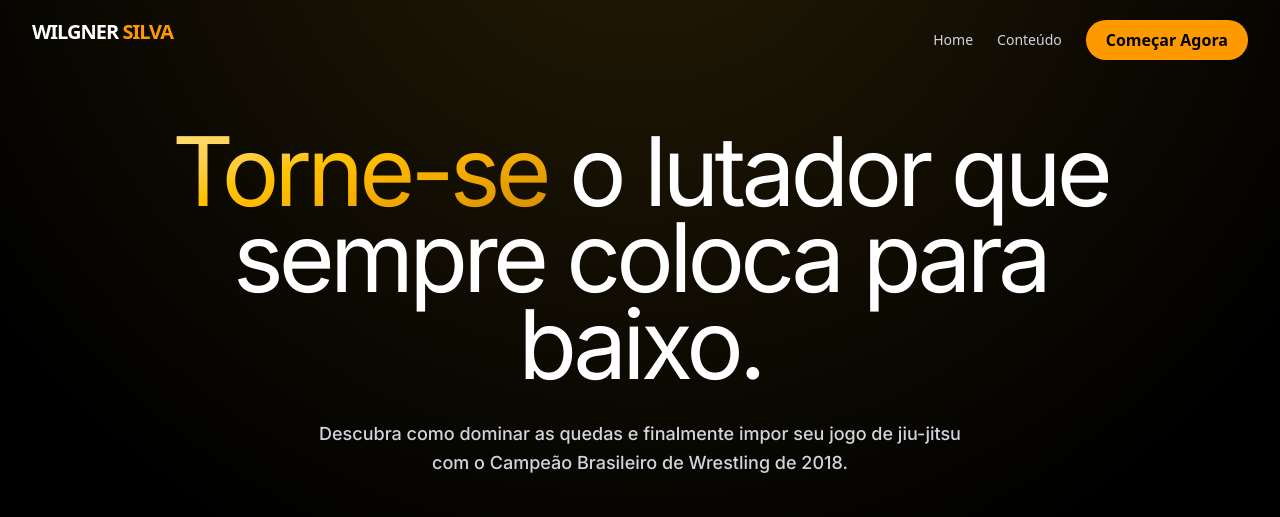
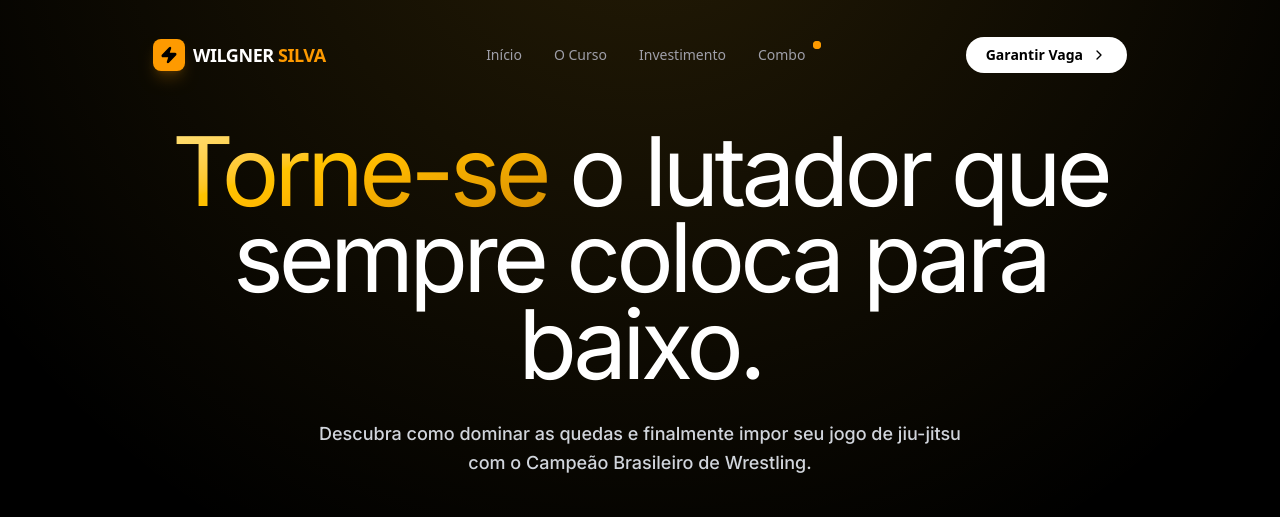
Before and after one commit to coutinho98/newwilgner, a React (Vite) app: page / in a window 1280 px wide. Shown: the top 517 px of the page. Built offline with nearby package versions, Linux system fonts and the light colour scheme.

Commit message:
feat: added a navbar

```diff
--- a/src/components/CourseOverview.tsx
+++ b/src/components/CourseOverview.tsx
@@ -13,7 +13,7 @@ export function CourseOverview() {
     const modules = [
         {
             title: "MOVIMENTOS BÁSICOS",
-            desc: "Este módulo te ensina as quedas mais eficazes do wrestling moderno com uma metodologia única: cada técnica é quebrada em seus componentes essenciais para garantir execução perfeita. Você dominará as duas quedas que resolvem 80% das situações - Single Leg e Double Leg - além de suas variações mais letais e as defesas que te tornarão impossível de derrubar.",
+            desc: "Este módulo te ensina as quedas mais eficazes do wrestling moderno com uma metodologia única: cada técnica é quebrada em seus componentes essenciais para garantir execução perfeita. Você dominará as duas quedas que resolvem 80% das situações - Single Leg e Double Leg.",
             icon: <Target size={24} />,
             image: Basic
         },
--- a/src/components/Hero.tsx
+++ b/src/components/Hero.tsx
@@ -38,7 +38,7 @@ export function Hero() {
                 </h1>
 
                 <p className="text-base lg:text-lg text-gray-300 mb-10 leading-relaxed max-w-2xl font-medium">
-                    Descubra como dominar as quedas e finalmente impor seu jogo de jiu-jitsu com o Campeão Brasileiro de Wrestling de 2018.
+                    Descubra como dominar as quedas e finalmente impor seu jogo de jiu-jitsu com o Campeão Brasileiro de Wrestling.
                 </p>
 
                 <div className="font-inter flex flex-col sm:flex-row gap-4 items-center justify-center mb-30">
--- a/src/components/Navbar.tsx
+++ b/src/components/Navbar.tsx
@@ -1,47 +1,108 @@
-import { useState } from 'react';
+import { useState, useEffect } from 'react';
+import { Menu, X, Zap, ChevronRight } from 'lucide-react';
+import { motion, AnimatePresence } from 'framer-motion';
 
 export function Navbar() {
   const [isOpen, setIsOpen] = useState(false);
+  const [scrolled, setScrolled] = useState(false);
+
+  useEffect(() => {
+    const handleScroll = () => setScrolled(window.scrollY > 20);
+    window.addEventListener('scroll', handleScroll);
+    return () => window.removeEventListener('scroll', handleScroll);
+  }, []);
+
+  const navLinks = [
+    { name: 'Início', href: '#home' },
+    { name: 'O Curso', href: '#conteudo' },
+    { name: 'Investimento', href: '#pricing' },
+    { name: 'Combo', href: '#combo', isNew: true },
+  ];
 
   return (
-    <nav className="fixed top-0 w-full z-50 ">
-      <div className="max-w-7xl mx-auto px-4 sm:px-6 lg:px-8">
-        <div className="flex justify-between h-20 items-center">
-          <div className="flex-shrink-0 flex items-center">
-             <h4 className="text-white font-bold tracking-tighter text-xl mb-4 uppercase">
-                            WILGNER <span className="text-amber-500">silva</span>
-                        </h4>
+    <nav className="fixed top-0 w-full z-50 flex justify-center p-4 md:p-6">
+      <motion.div
+        initial={{ y: -20, opacity: 0 }}
+        animate={{ y: 0, opacity: 1 }}
+        className={`flex items-center justify-between w-full max-w-5xl px-6 py-3 rounded-full transition-all duration-500 border ${scrolled
+            ? 'bg-zinc-950/70 backdrop-blur-xl border-white/10 shadow-[0_8px_32px_rgba(0,0,0,0.5)]'
+            : 'bg-transparent border-transparent'
+          }`}
+      >
+        {/* Logo Estilo Minimalista */}
+        <div className="flex items-center gap-2">
+          <div className="w-8 h-8 bg-amber-500 rounded-lg flex items-center justify-center shadow-lg shadow-amber-500/20">
+            <Zap size={18} className="text-black fill-current" />
           </div>
+          <span className="text-white font-bold tracking-tight text-lg hidden sm:block">
+            WILGNER <span className="text-amber-500">SILVA</span>
+          </span>
+        </div>
 
-          <div className="hidden md:flex items-center space-x-6">
-            <a href="#home" className="text-gray-300 hover:text-amber-400 transition-colors font-medium text-sm">Home</a>
-            <a href="#conteudo" className="text-gray-300 hover:text-amber-400 transition-colors font-medium text-sm">Conteúdo</a>
-            <button className="bg-amber-500 text-black px-5 py-2 rounded-full font-bold">
-              Começar Agora
-            </button>
-          </div>
+        {/* Links Centrais (Desktop) */}
+        <div className="hidden md:flex items-center gap-8">
+          {navLinks.map((link) => (
+            <a
+              key={link.name}
+              href={link.href}
+              className="relative text-sm font-medium text-zinc-400 hover:text-white transition-colors group"
+            >
+              {link.name}
+              {link.isNew && (
+                <span className="absolute -top-1 -right-4 flex h-2 w-2">
+                  <span className="animate-ping absolute inline-flex h-full w-full rounded-full bg-amber-400 opacity-75"></span>
+                  <span className="relative inline-flex rounded-full h-2 w-2 bg-amber-500"></span>
+                </span>
+              )}
+              <span className="absolute -bottom-1 left-1/2 w-0 h-px bg-amber-500 transition-all duration-300 group-hover:w-1/2 group-hover:left-1/4"></span>
+            </a>
+          ))}
+        </div>
 
-          <div className="md:hidden">
-            <button onClick={() => setIsOpen(!isOpen)} className="text-white p-2">
-              <svg className="h-6 w-6" fill="none" viewBox="0 0 24 24" stroke="currentColor">
-                <path strokeLinecap="round" strokeLinejoin="round" strokeWidth={2} d={isOpen ? "M6 18L18 6M6 6l12 12" : "M4 6h16M4 12h16M4 18h16"} />
-              </svg>
-            </button>
-          </div>
+        {/* Botão de Ação Estilo SaaS */}
+        <div className="flex items-center gap-3">
+          <button className="hidden sm:flex items-center gap-2 bg-white text-black px-5 py-2 rounded-full text-sm font-bold hover:bg-zinc-200 transition-all active:scale-95">
+            Garantir Vaga
+            <ChevronRight size={16} />
+          </button>
+
+          <button
+            onClick={() => setIsOpen(!isOpen)}
+            className="md:hidden text-white p-2 hover:bg-white/5 rounded-full"
+          >
+            {isOpen ? <X size={24} /> : <Menu size={24} />}
+          </button>
         </div>
-      </div>
+      </motion.div>
 
-      {isOpen && (
-        <div className="md:hidden bg-black/95 border-b border-white/10 animate-in slide-in-from-top duration-300">
-          <div className="px-2 pt-2 pb-3 space-y-1 sm:px-3 text-center">
-            <a href="#home" className="block px-3 py-4 text-gray-300 font-medium">Home</a>
-            <a href="#conteudo" className="block px-3 py-4 text-gray-300 font-medium">Conteúdo</a>
-            <button className="w-full bg-amber-500 text-black px-6 py-3 rounded-xl font-bold mb-4">
-              Começar Agora
-            </button>
-          </div>
-        </div>
-      )}
+      {/* Mobile Menu com Blur e Animação */}
+      <AnimatePresence>
+        {isOpen && (
+          <motion.div
+            initial={{ opacity: 0, scale: 0.95 }}
+            animate={{ opacity: 1, scale: 1 }}
+            exit={{ opacity: 0, scale: 0.95 }}
+            className="absolute top-20 left-4 right-4 bg-zinc-950/95 border border-white/10 backdrop-blur-2xl p-8 rounded-3xl md:hidden z-40 shadow-2xl"
+          >
+            <div className="flex flex-col gap-6 text-center">
+              {navLinks.map((link) => (
+                <a
+                  key={link.name}
+                  href={link.href}
+                  onClick={() => setIsOpen(false)}
+                  className="text-xl font-semibold text-zinc-300 hover:text-white"
+                >
+                  {link.name}
+                </a>
+              ))}
+              <hr className="border-white/5" />
+              <button className="w-full bg-amber-500 text-black py-4 rounded-2xl font-bold">
+                Começar Agora
+              </button>
+            </div>
+          </motion.div>
+        )}
+      </AnimatePresence>
     </nav>
   );
 }
--- a/src/index.css
+++ b/src/index.css
@@ -20,3 +20,9 @@
     -ms-overflow-style: none;
     scrollbar-width: none;
 }
+
+@layer base {
+  ::selection {
+    @apply bg-amber-200 text-black;
+  }
+}
```
